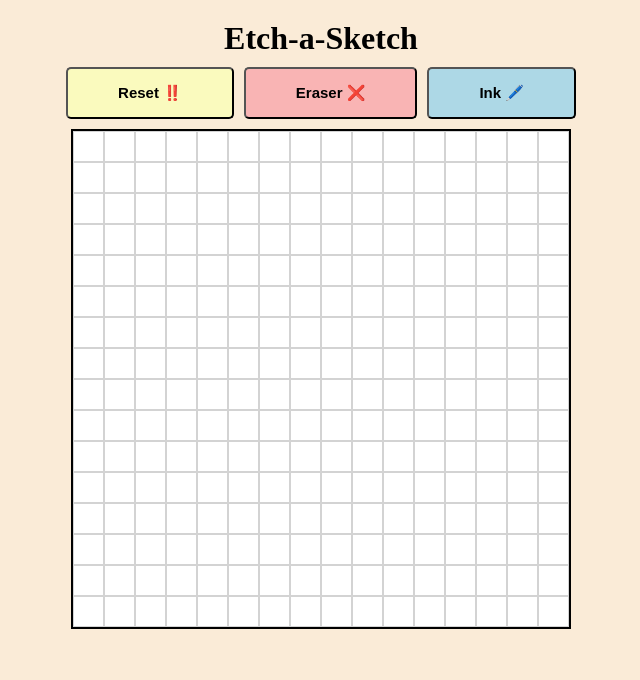
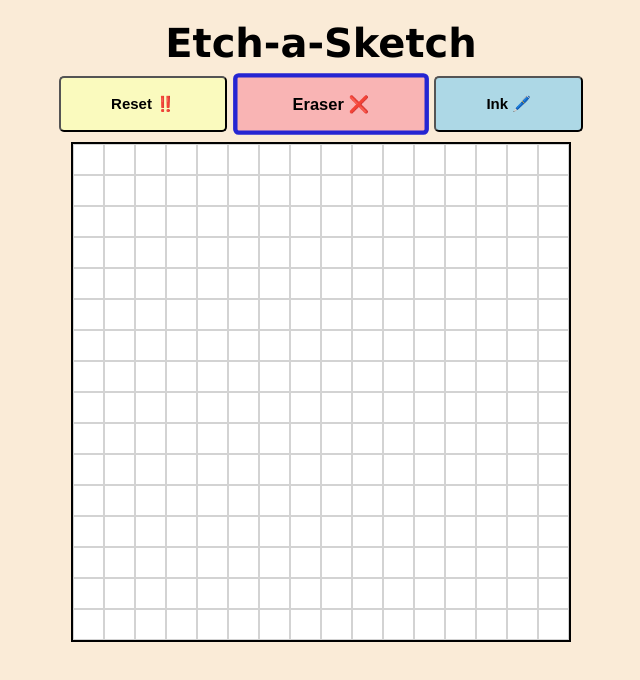
Before and after one commit to fedevince/odin-etch-a-sketch, a plain HTML site: page index.html in a window 1280 px wide. Both pictures are taken after a click on the button "Eraser ❌". Shown: the whole page, without its empty margins (319-959 px from the left). Drawn offline with Linux system fonts and the light colour scheme.

Commit message:
Add on class for buttons when clicked

```diff
--- a/script.js
+++ b/script.js
@@ -18,6 +18,7 @@ function createGrid(size){
         container.appendChild(box);
         box.addEventListener("mouseenter", colorBox)
         boxes = document.querySelectorAll(".box");
+        pen.classList.add('on')
     }}}
 
 
@@ -40,6 +41,8 @@ let eraser = document.querySelector("#eraser");
 
 function erase(){
     boxes.forEach(box => box.addEventListener("mouseenter", ()=>box.classList.remove('colored')));
+    eraser.classList.add("on")
+    pen.classList.remove('on')
 }
 
 eraser.addEventListener("click", erase);
@@ -48,11 +51,12 @@ let pen = document.querySelector("#pen");
 
 function color(){
     boxes.forEach(box => box.addEventListener("mouseenter", ()=> box.classList.add("colored")))
+    eraser.classList.remove("on")
+    pen.classList.add('on')
 }
 
 pen.addEventListener("click", color)
 // EXTRA: randomize squares RGB values
 // EXTRA: progressive darkening
-// rubber function with command click?
 
 createGrid(size);
--- a/style.css
+++ b/style.css
@@ -37,7 +37,7 @@ body {
 .buttons {
     display: flex;
     justify-content: center;
-    gap: 10px;
+    gap: 15px;
 }
 
 button {
@@ -62,3 +62,14 @@ button:hover {
 #reset {
     background-color: rgb(250, 250, 190);
 }
+
+.on {
+    border: solid rgb(37, 37, 210) 4px;
+    scale: 1.1;
+    box-shadow: inset;
+}
+
+h1{
+    font-family: 'Lucida Sans', 'Lucida Sans Regular', 'Lucida Grande', 'Lucida Sans Unicode', Geneva, Verdana, sans-serif;
+    font-size: 40px;
+}
```
